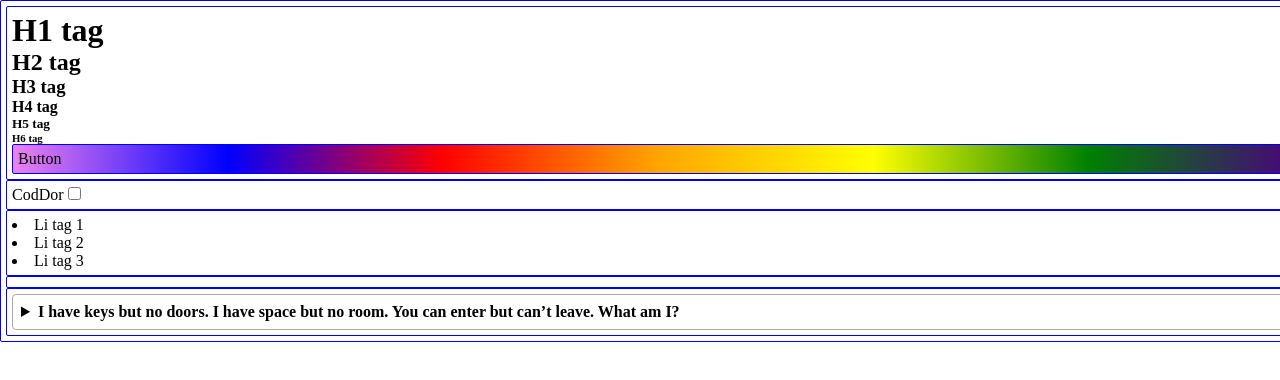
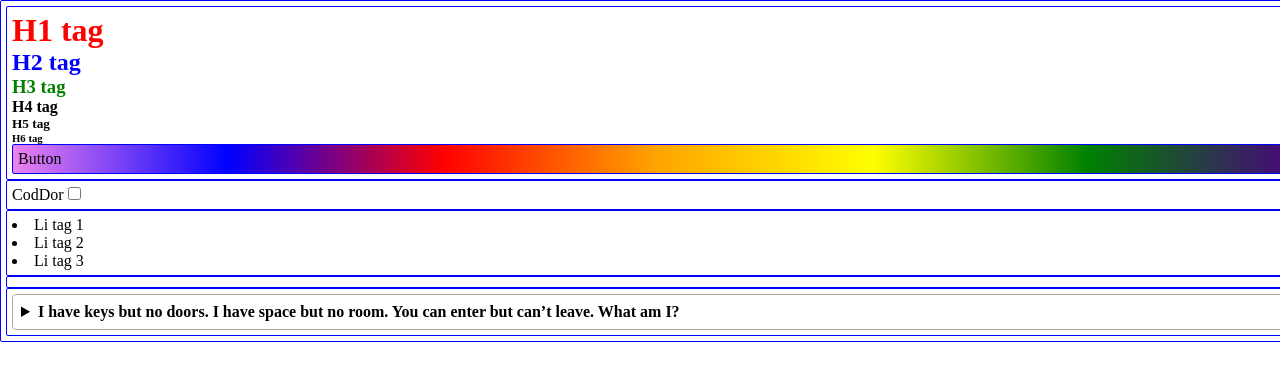
Before and after one commit to devmenace/cdhtml, a plain HTML site: page index.html in a window 1280 px wide. Shown: the top 380 px of the page. Drawn offline with Linux system fonts and the light colour scheme.

Commit message:
html text color

```diff
--- a/assets/css/style.css
+++ b/assets/css/style.css
@@ -8,6 +8,15 @@
     border-radius: 2px;
     padding: 5px;
     margin: 0;
+}
+h1{
+    color: red;
+}
+h2{
+    color: blue;
+}
+h3{
+    color: green;
 }
 details {
     border: 1px solid #aaa;
```
